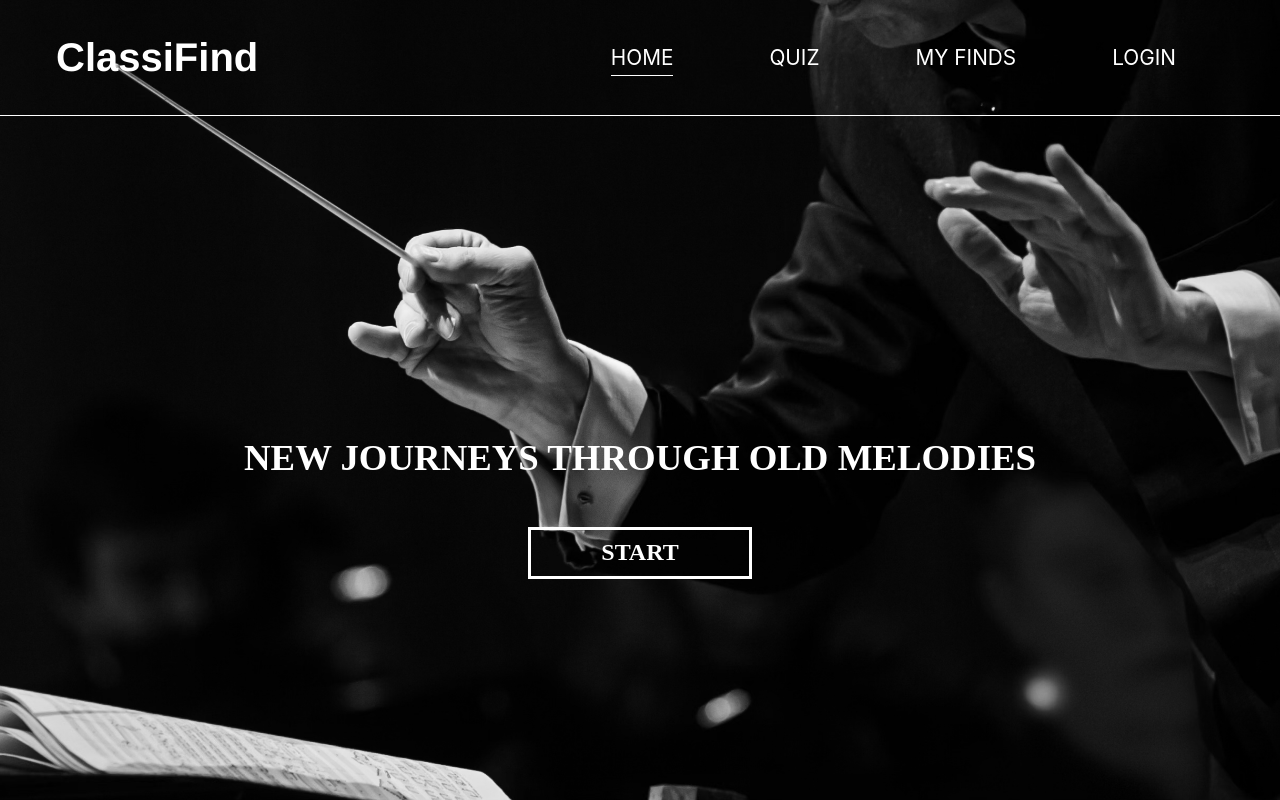
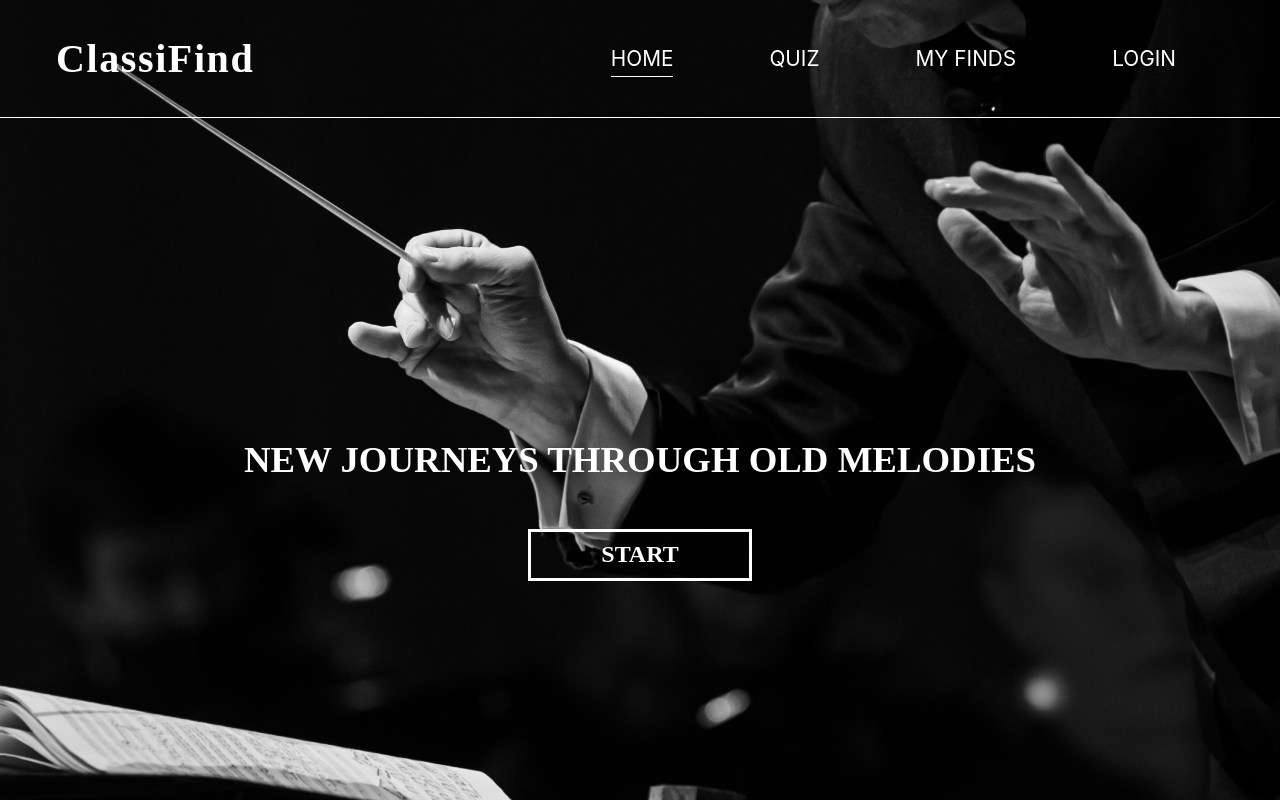
Before and after one commit to madisonmarino/ClassiFind, a React (Create React App) app: page / in a window 1280 px wide. Built offline with nearby package versions, Linux system fonts and the light colour scheme.

Commit message:
code functionality for clickable logo in the header

```diff
--- a/src/components/Header/Header.js
+++ b/src/components/Header/Header.js
@@ -1,11 +1,13 @@
 import "./Header.scss";
-import { NavLink } from "react-router-dom";
+import { NavLink, Link } from "react-router-dom";
 
 export default function Header({ color }) {
   return (
     <header>
       <div className={`header__content header__content--${color}`}>
-        <h1 className={`header__title ${color}`}>ClassiFind</h1>
+        <Link to="/" className="header__title--text-decoraction">
+          <h1 className={`header__title ${color}__title`}>ClassiFind</h1>
+        </Link>
         <div className="header__links">
           <NavLink to="/" className={`header__link ${color}`}>
             Home
--- a/src/components/Header/Header.scss
+++ b/src/components/Header/Header.scss
@@ -12,9 +12,13 @@
     }
   }
   &__title {
-    font-family: Helvetica;
+    font-family: Horizon;
     font-size: 2.5rem;
     font-weight: 700;
+    letter-spacing: 0.1rem;
+    &--text-decoraction {
+      text-decoration: none;
+    }
   }
   &__link {
     text-decoration: none;
@@ -31,6 +35,10 @@
   &:hover {
     border-bottom: 1px solid white;
   }
+  &__title {
+    border-bottom: none;
+    color: white;
+  }
 }
 .black {
   color: black;
@@ -38,4 +46,8 @@
   &:hover {
     border-bottom: 1px solid black;
   }
+  &__title {
+    border-bottom: none;
+    color: black;
+  }
 }
```
